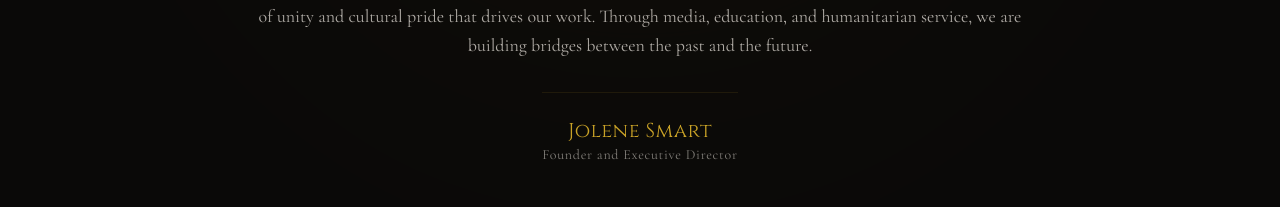
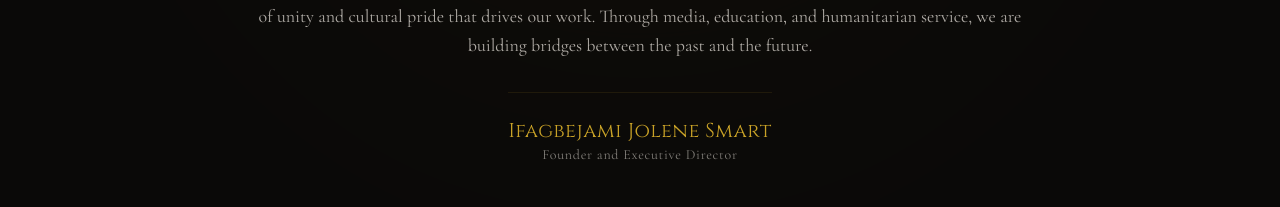
Before and after one commit to jusjojo123/ojuimolefoundation-website, a Next.js app: page / in a window 1280 px wide. Shown: the part 4206-4413 px from the top of the page. Built offline with nearby package versions, Linux system fonts and the light colour scheme.

Commit message:
feat: update founder's full name in founder-message and leadership components
Co-authored-by: jusjojo123 <286735297+jusjojo123@users.noreply.github.com>

```diff
--- a/components/founder-message.tsx
+++ b/components/founder-message.tsx
@@ -23,7 +23,7 @@ export function FounderMessage() {
           <div className="w-56 h-56 sm:w-64 sm:h-64 lg:w-80 lg:h-80 mx-auto mb-10 relative">
             <Image
               src="/images/founder-jolene-smart-framed.jpg"
-              alt="Jolene Smart, Founder and Executive Director"
+              alt="Ifagbejami Jolene Smart, Founder and Executive Director"
               width={400}
               height={400}
               className="w-full h-full object-contain"
@@ -46,7 +46,7 @@ export function FounderMessage() {
 
           {/* Founder Info */}
           <div className="border-t border-gold/10 pt-6 inline-block">
-            <p className="font-heading text-xl text-gold tracking-wide">Jolene Smart</p>
+            <p className="font-heading text-xl text-gold tracking-wide">Ifagbejami Jolene Smart</p>
             <p className="text-cream/50 text-sm tracking-wider">Founder and Executive Director</p>
           </div>
         </div>
--- a/components/leadership.tsx
+++ b/components/leadership.tsx
@@ -2,7 +2,7 @@ import Image from "next/image";
 
 const leadershipTeam = [
   {
-    name: "Jolene Smart",
+    name: "Ifagbejami Jolene Smart",
     role: "Founder and Executive Director",
     description: "Leads the overall vision and direction of Ojú Imọlẹ Media Foundation. Oversees media production, storytelling, and cultural documentation, ensuring the foundation remains aligned with its mission of illuminating culture and empowering communities.",
     image: "/images/jolene-smart-leadership.jpg",
```
